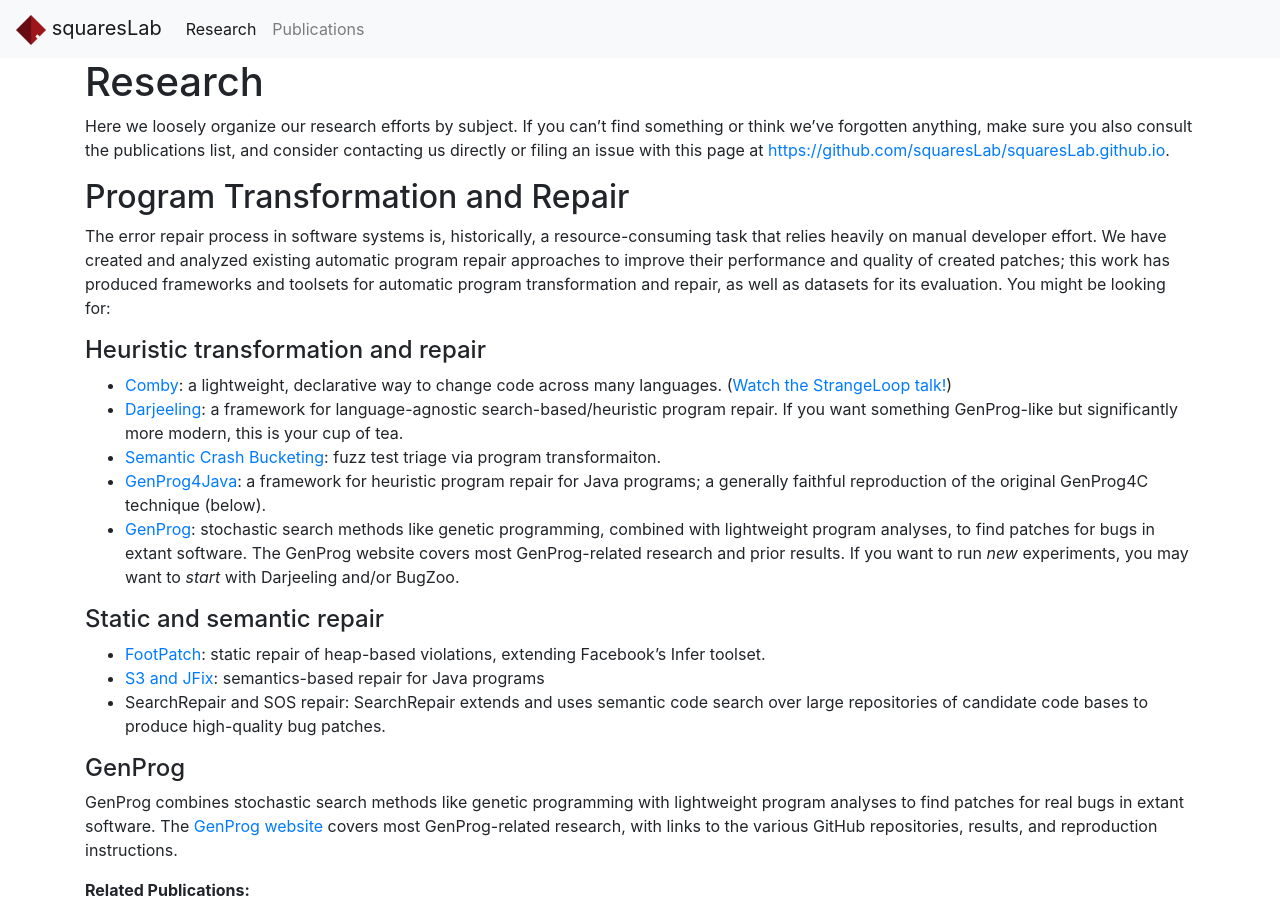
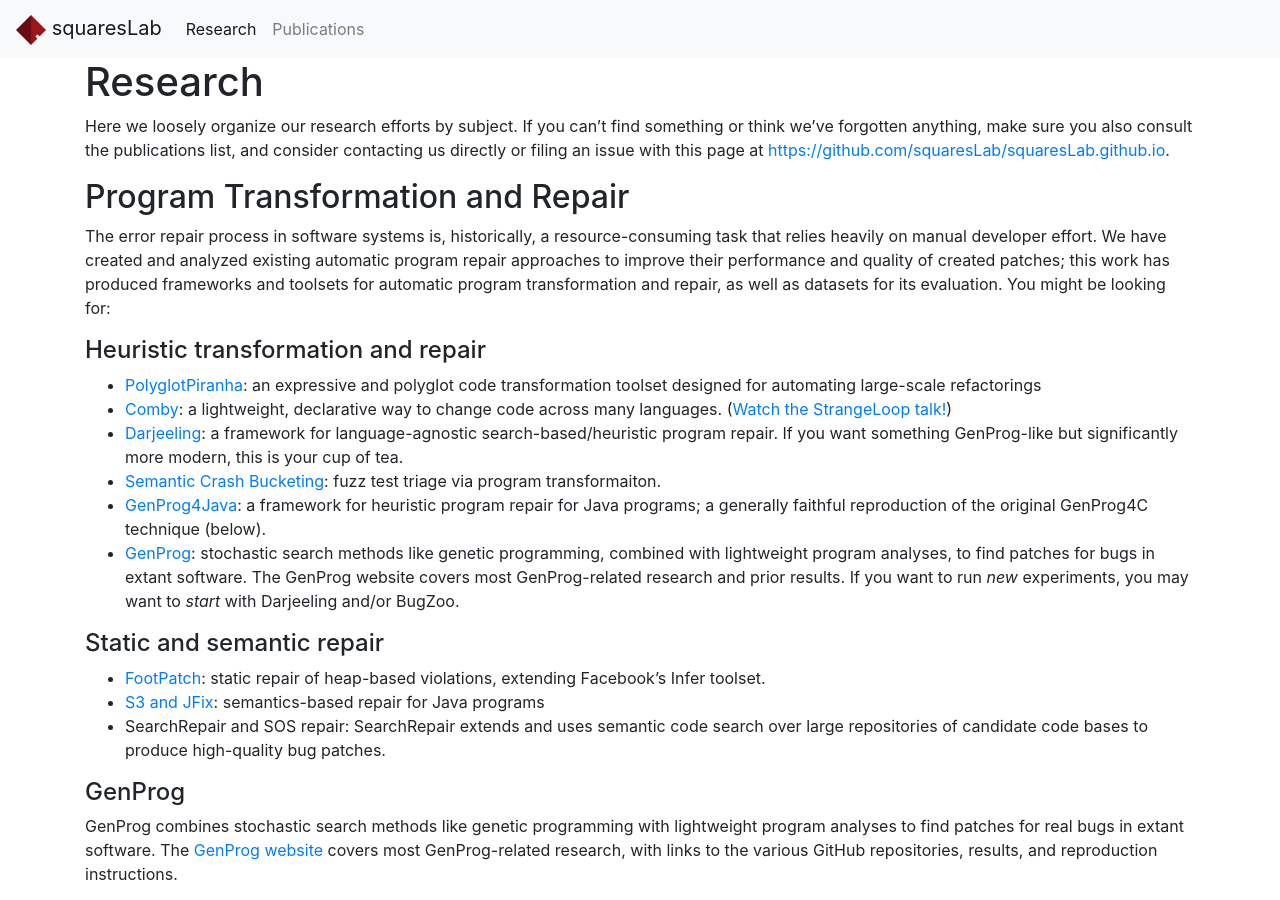
Before and after one commit to squaresLab/squaresLab.github.io, a Jekyll site: the page built from research.md, in a window 1280 px wide and 900 px high. Built offline with Jekyll 4.4.1, drawn with Linux system fonts in a browser that asks for light colours; nearby versions of some CDN libraries.

Commit message:
Update research.md

```diff
--- a/research.md
+++ b/research.md
@@ -23,6 +23,7 @@ as datasets for its evaluation. You might be looking for:
 
 #### Heuristic transformation and repair
 
+* [PolyglotPiranha](https://github.com/uber/piranha): an expressive and polyglot code transformation toolset designed for automating large-scale refactorings
 * [Comby](https://comby.dev/): a lightweight, declarative way to change code
       across many languages. ([Watch the StrangeLoop
       talk!](https://www.youtube.com/watch?v=JMZLBB_BFNg))
```
